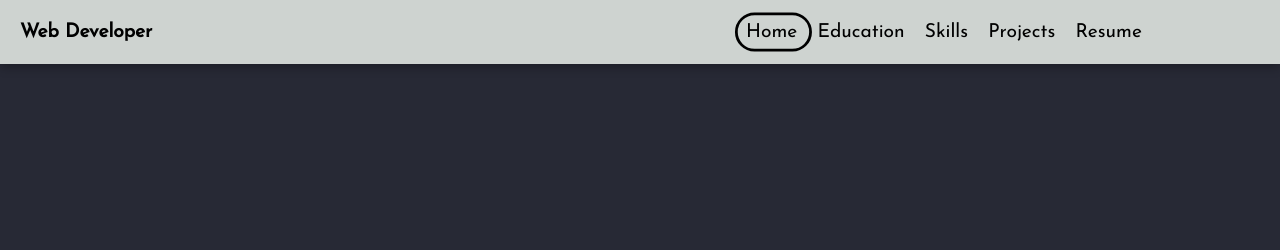
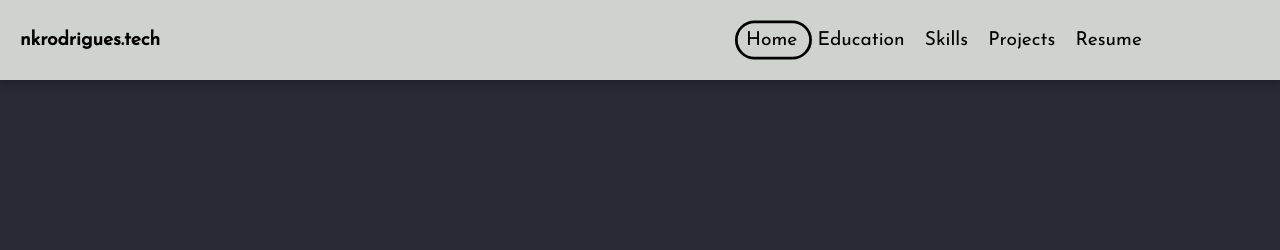
Before and after one commit to Nk-rodrigues/Portfolio, a plain HTML site: page index.html in a window 1280 px wide. Shown: the top 250 px of the page. Drawn offline with Linux system fonts and the light colour scheme.

Commit message:
Changed background color of project cards

```diff
--- a/index.html
+++ b/index.html
@@ -10,7 +10,7 @@
 <body>
     <header>
         <nav>
-            <h2>Web Developer</h2>
+            <h2>nkrodrigues.tech</h2>
             <ul class="navLink">
                 <li><a data-page="home" href="#hm">Home</a></li>
                 <li><a data-page="education" href="#edu">Education</a></li>
--- a/style.css
+++ b/style.css
@@ -27,7 +27,7 @@ header {
 }
 
 nav {
-    min-height: 8vh;
+    min-height: 10vh;
     width: 90%;
     display: flex;
     align-items: center;
@@ -205,6 +205,7 @@ h1 {
     /*background: linear-gradient(to bottom right, rgb(209, 245, 82), rgb(22, 245, 1));*/
     -webkit-background-clip: text;
     -webkit-text-fill-color: transparent;
+
   }
 
 /*Education*/
@@ -301,7 +302,7 @@ h1 {
     width: 250px;
     height: 350px;
     max-width: 100%;
-    background: rgb(44, 43, 43);
+    background: #272935;
     border-radius: 10%;
     position: relative;
     text-align: center;
```
